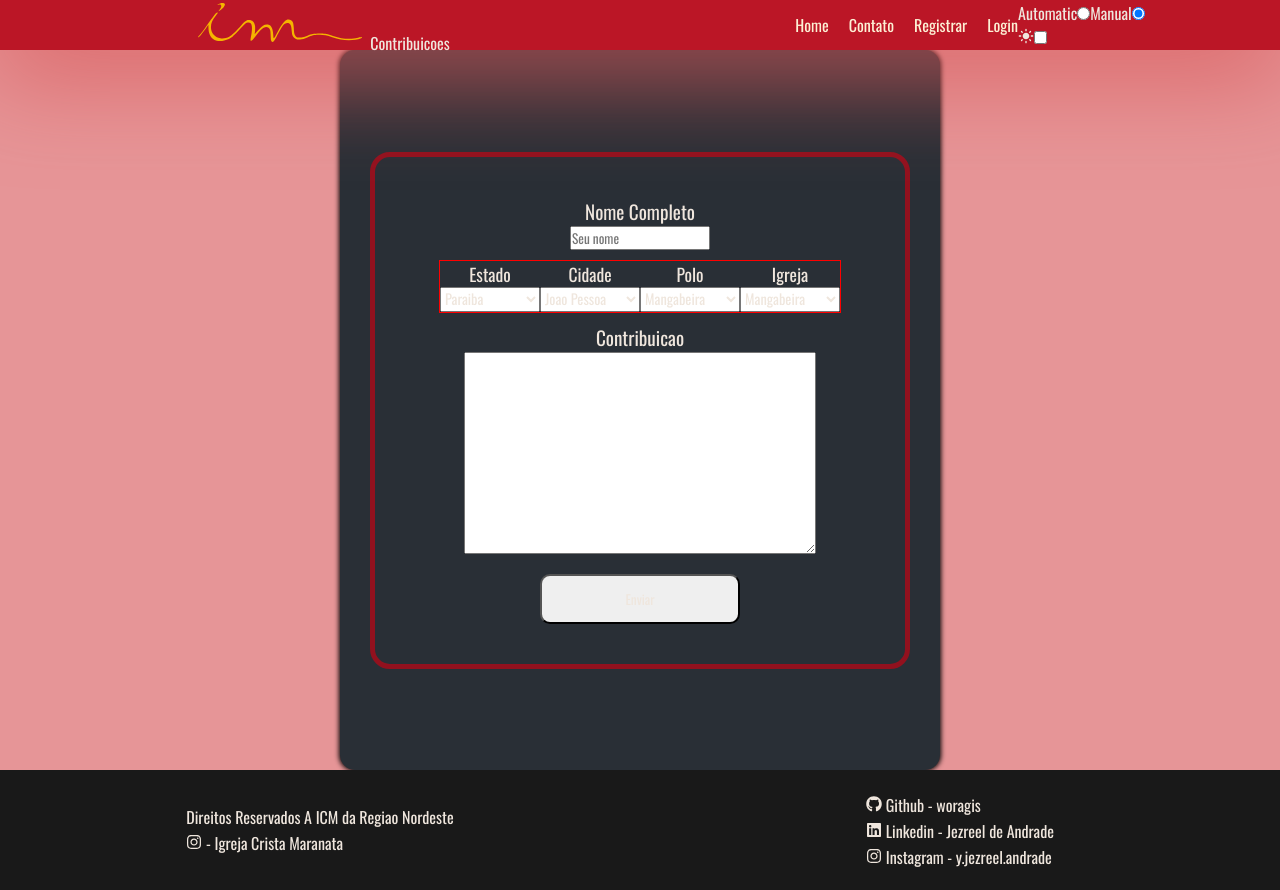
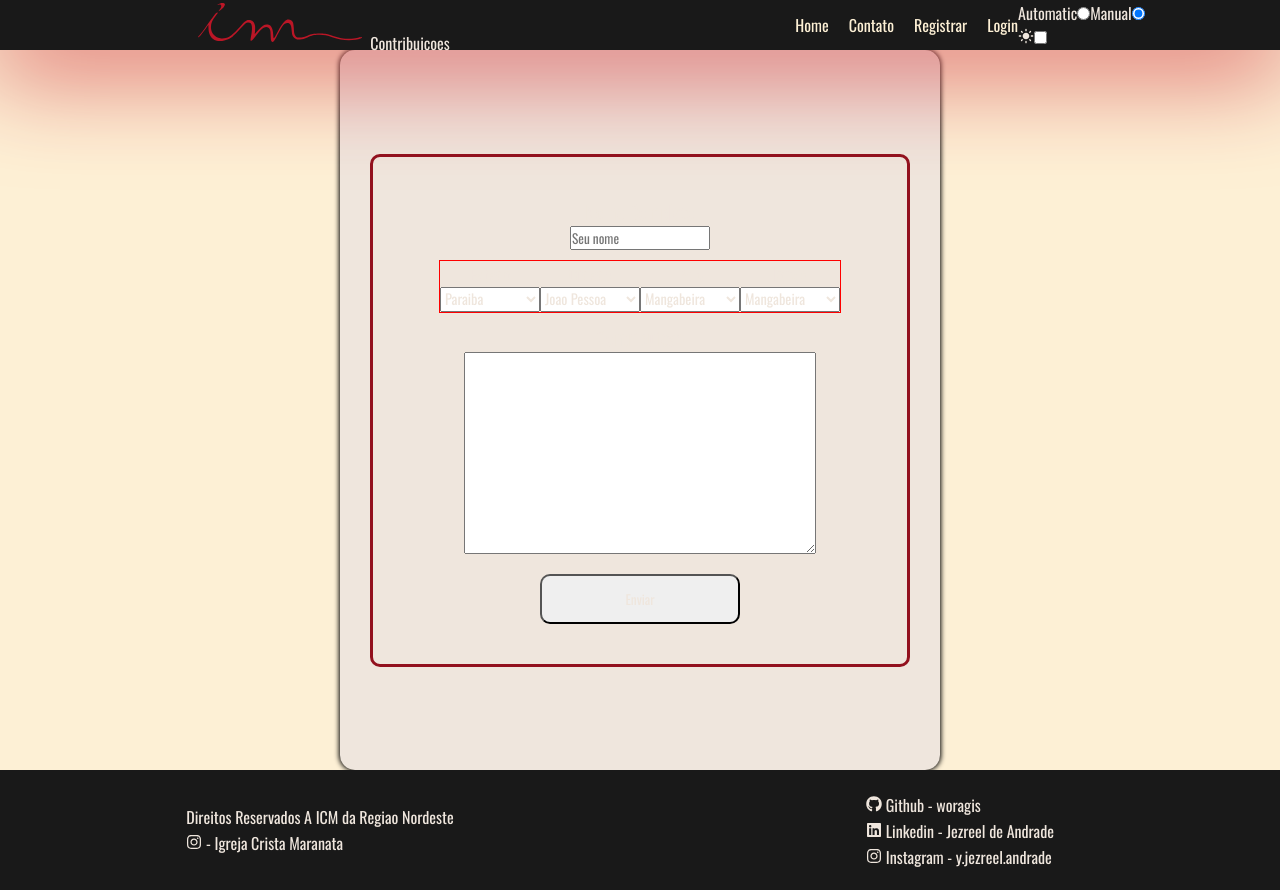
Before and after one commit to woragis/icm-frontend, a React (Create React App) app: page / in a window 1280 px wide. Built offline with nearby package versions, Linux system fonts and the light colour scheme.

Commit message:
Improve GlobalStyles and implement neon effect on dark mode

```diff
--- a/src/pages/Layout/Header/style.ts
+++ b/src/pages/Layout/Header/style.ts
@@ -1,7 +1,7 @@
 import styled from "styled-components";
 
 export const StyledHeader = styled.header`
-  background-color: ${(props) => props.theme.color.normalPrimary};
+  background-color: ${(props) => props.theme.color.darkNeutral};
   height: 50px;
   display: grid;
   align-content: center;
@@ -27,7 +27,7 @@ export const StyledLogo = styled.svg`
   width: 180px;
   height: 55px;
   g {
-    fill: ${(props) => props.theme.color.darkAccent};
+    fill: ${(props) => props.theme.color.normalPrimary};
   }
 `;
 
--- a/src/pages/Layout/style.ts
+++ b/src/pages/Layout/style.ts
@@ -1,5 +1,5 @@
 import styled from "styled-components";
 
 export const StyledLayout = styled.section`
-  background-color: ${(props) => props.theme.color.normalSecondary};
+  background-color: ${(props) => props.theme.color.normalNeutral};
 `;
--- a/src/styles/GlobalStyles.ts
+++ b/src/styles/GlobalStyles.ts
@@ -22,7 +22,6 @@ const GlobalStyles = createGlobalStyle`
   }
 
   * > form {
-    border-radius: 20px;
     width: 600px;
     min-height: 300px;
     margin: 30px;
@@ -34,18 +33,35 @@ const GlobalStyles = createGlobalStyle`
     flex-direction: column;
 
     color: white;
-    border: 5px solid ${(props) => props.theme.color.darkPrimary};
-    background-color: ${(props) => props.theme.color.background};
-    box-shadow: 0 0 ${(props) => props.theme.shadow.big} ${(props) =>
+    border: 3px solid ${(props) => props.theme.color.darkPrimary};
+    border-radius: 10px;
+    background-color: transparent;
+    box-shadow: inset 0 0 ${(props) => props.theme.shadow.medium} ${(props) =>
   props.theme.color.lightPrimary};
+
+  position: relative;
+  z-index: 2;
+  &::before {
+    content: '';
+    position: absolute;
+    height: 100%;
+    width: 100%;
+    border: 3px solid transparent;
+    border-radius: 10px;
+    background: transparent;
+    box-shadow: 0 0 ${(props) => props.theme.shadow.medium} ${(props) =>
+  props.theme.color.lightPrimary};
+    z-index: -1;
+    }
   }
 
   .login-element, .register-element {
     transition: 1s;
-    color: ${(props) => props.theme.color.darkAccent};
+    color: ${(props) => props.theme.color.lightPrimary};
 
     label {
       text-align: center;
+      color: ${(props) => props.theme.color.lightPrimary};
       font-size: 1.4em;
       font-weight: 700;
       margin: 5px 0;
@@ -56,7 +72,7 @@ const GlobalStyles = createGlobalStyle`
         content: '';
         height: 1px;
         width: 100px;
-        background-color: ${(props) => props.theme.color.darkAccent};
+        background-color: ${(props) => props.theme.color.lightPrimary};
         bottom: 0;
         left: 50%;
         transform: translate(-50%, 0);
--- a/src/styles/Themes/light.ts
+++ b/src/styles/themes/light.ts
@@ -21,7 +21,7 @@ const theme = {
     lightAccent: "#FFDE85",
     darkAccent: "#F5B400",
 
-    background: "#292F36",
+    background: "#EFE6DD",
   },
   shadow: {
     big: "0",
```
Also changed, not shown: src/styles/themes/dark.ts (renamed from src/styles/Themes/dark.ts).
